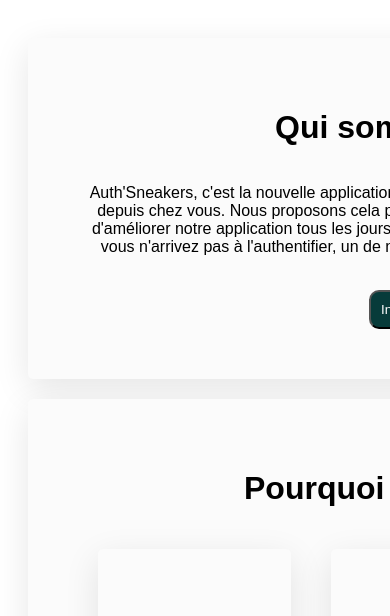
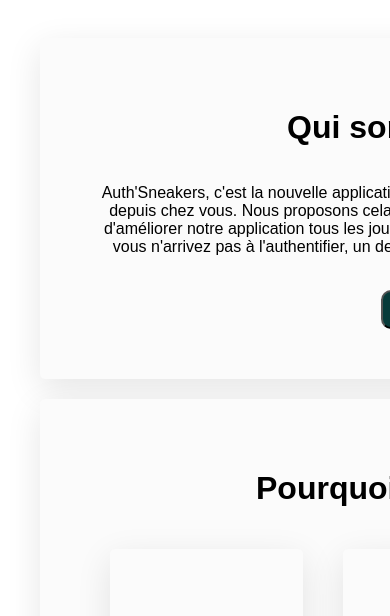
Before and after one commit to LudovicSTYVS/my-startup, a plain HTML site: page index.html in a window 390 px wide. Shown: the part 210-826 px from the top of the page. Drawn offline with Linux system fonts and the light colour scheme; a script that the page names is missing.

Commit message:
Update style.css

```diff
--- a/style.css
+++ b/style.css
@@ -41,3 +41,14 @@ button{
 button:hover{
     background-color: #08A045;
 }
+@media (max-width: 700px){
+	.container{
+		width: 430px
+	}
+}
+
+@media(max-width: 430px){
+	.container{
+		width: 350px
+	}
+}
```
